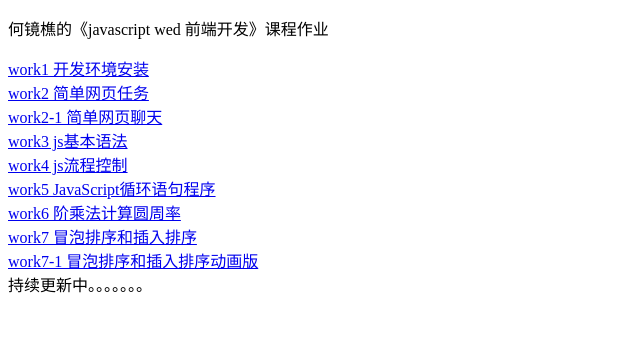
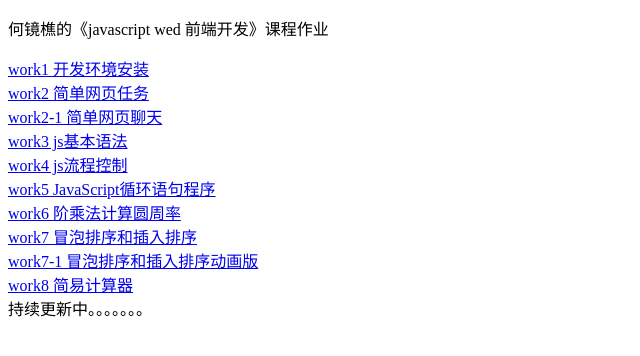
Before and after one commit to fengyingxue/jswork, a plain HTML site: page index.html in a window 1280 px wide. Shown: the whole page, without its empty margins (0-640 px from the left). Drawn offline with Linux system fonts and the light colour scheme.

Commit message:
Update index.html

```diff
--- a/index.html
+++ b/index.html
@@ -15,6 +15,7 @@
     <a href="work6/index.html">work6  阶乘法计算圆周率</a><br>
     <a href="work7/index.html">work7  冒泡排序和插入排序</a><br>
     <a href="work7slide/index.html">work7-1 冒泡排序和插入排序动画版</a><br>
+    <a href="work8/index.html">work8 简易计算器<a><br>
    持续更新中。。。。。。。
 </body>
 </html>
```
